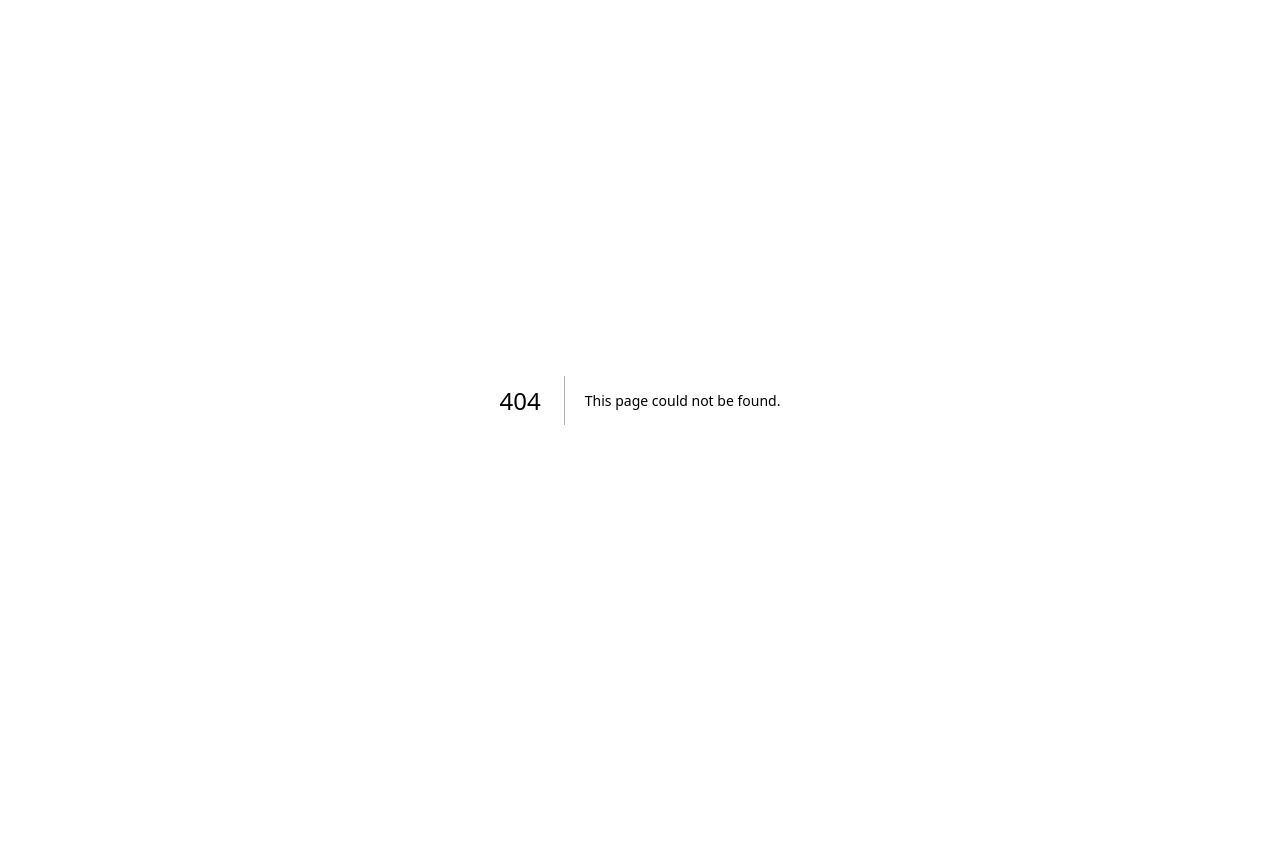
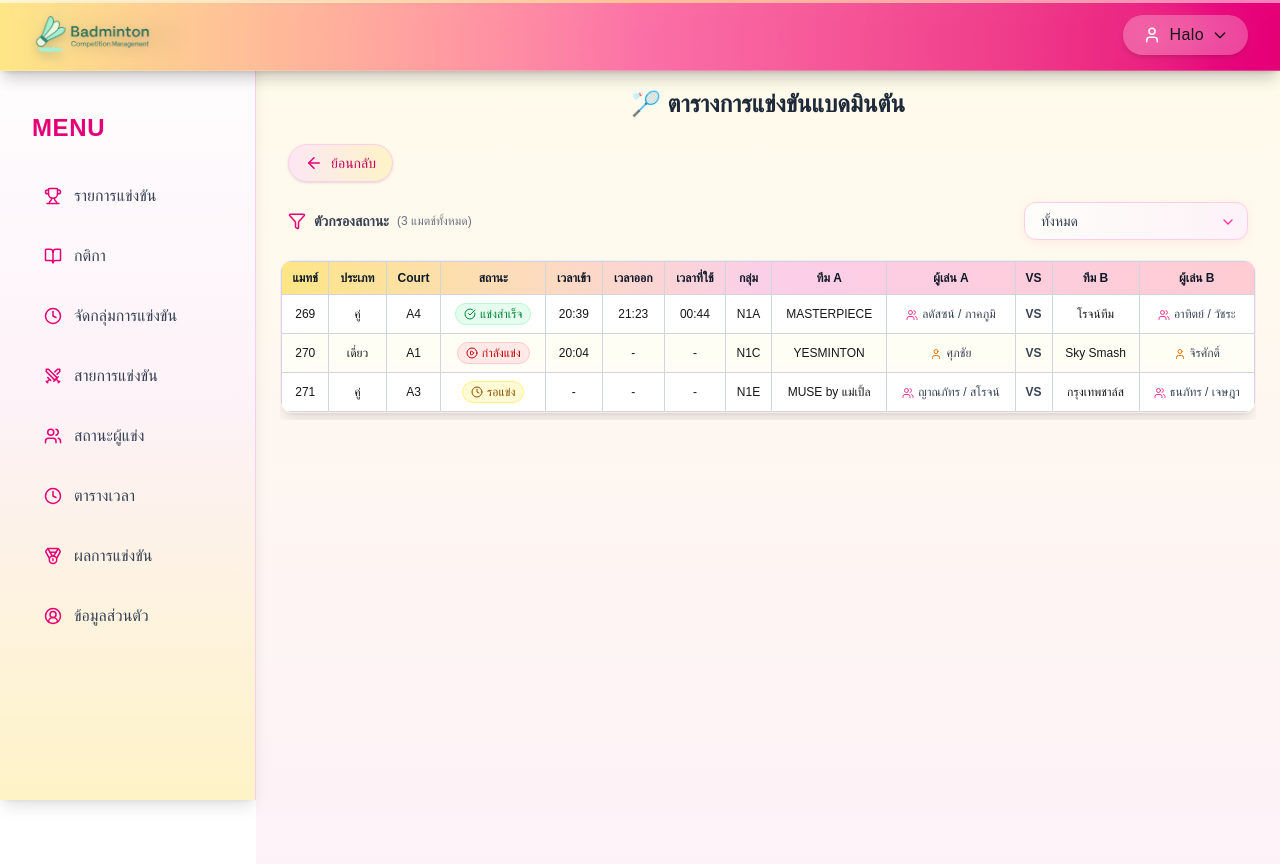
Before and after one commit to piyathida2310/badminton, a Next.js app in the folder frontend/: page /manage/group/court-running in a window 1280 px wide. Before the commit this address had no page. Before the commit the page ends 800 px from the top, so only its background shows below. Built offline with nearby package versions, Linux system fonts and the light colour scheme.

Commit message:
ปรับแต่งหน้า court-running

```diff
--- /dev/null
+++ b/frontend/src/app/(main)/manage/group/court-running/page.tsx
@@ -0,0 +1,14 @@
+import MatchTable from "../../../../../../components/matchTable";
+
+export default function Home() {
+  return (
+    <main className="min-h-screen bg-gradient-to-b from-amber-50 to-pink-50 p-6">
+      <h1 className="text-2xl font-bold text-center mb-4 text-gray-800">
+        🏸 ตารางการแข่งขันแบดมินตัน
+      </h1>
+
+
+      <MatchTable />
+    </main>
+  );
+}
```
